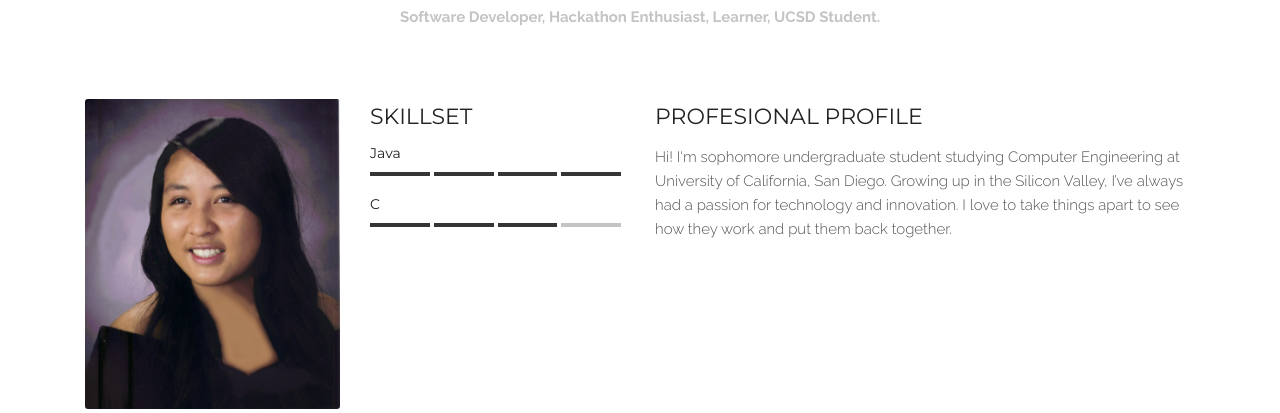
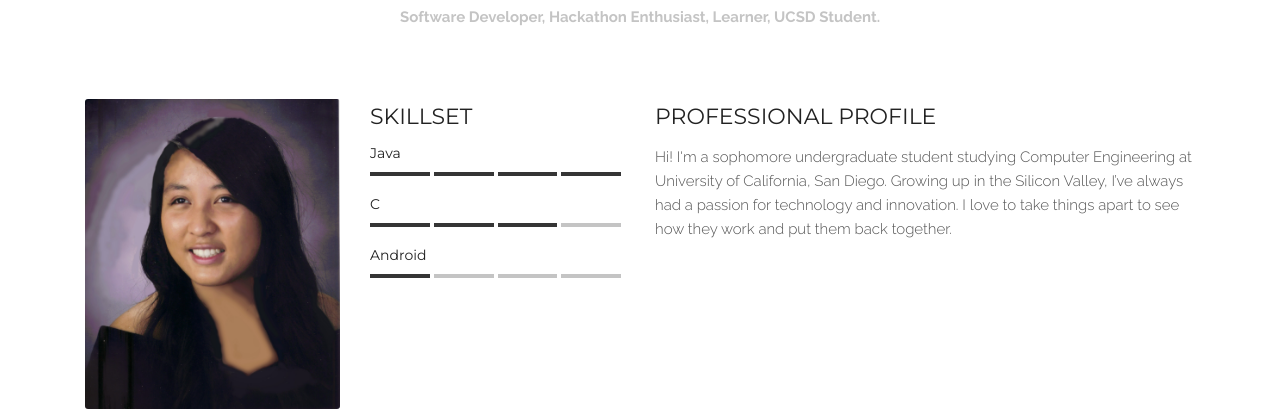
Before and after one commit to jocelyntran1/jocelyntran1.github.io, a PHP site: page / in a window 1280 px wide. Shown: the part 1773-2186 px from the top of the page. Run offline with PHP 8.4, Linux system fonts and the light colour scheme.

Commit message:
Updated professional profile

```diff
--- a/index.php
+++ b/index.php
@@ -145,12 +145,21 @@
 								<div class="skill-rate-on"></div>
 								<div class="skill-rate-off"></div>
 							</div>
+
+							<h5>Android</h5>
+							<div class="skill-bar">
+								<div class="skill-rate-on"></div>
+								<div class="skill-rate-off"></div>
+								<div class="skill-rate-off"></div>
+								<div class="skill-rate-off"></div>
+							</div>
+
 						</div>
 					</div>
 
 					<div class="col-md-6 col-sm-12 wow bounceInRight" style="visibility: hidden; animation-name: none;">
-						<h3>Profesional Profile</h3>
-						<p>Hi! I'm sophomore undergraduate student studying Computer Engineering at University of California, San Diego. Growing up in the Silicon Valley, I’ve always had a passion for technology and innovation. I love to take things apart to see how they work and put them back together.</p>
+						<h3>Professional Profile</h3>
+						<p>Hi! I'm a sophomore undergraduate student studying Computer Engineering at University of California, San Diego. Growing up in the Silicon Valley, I’ve always had a passion for technology and innovation. I love to take things apart to see how they work and put them back together.</p>
 					</div>
 				</div>
 			</div>
```
